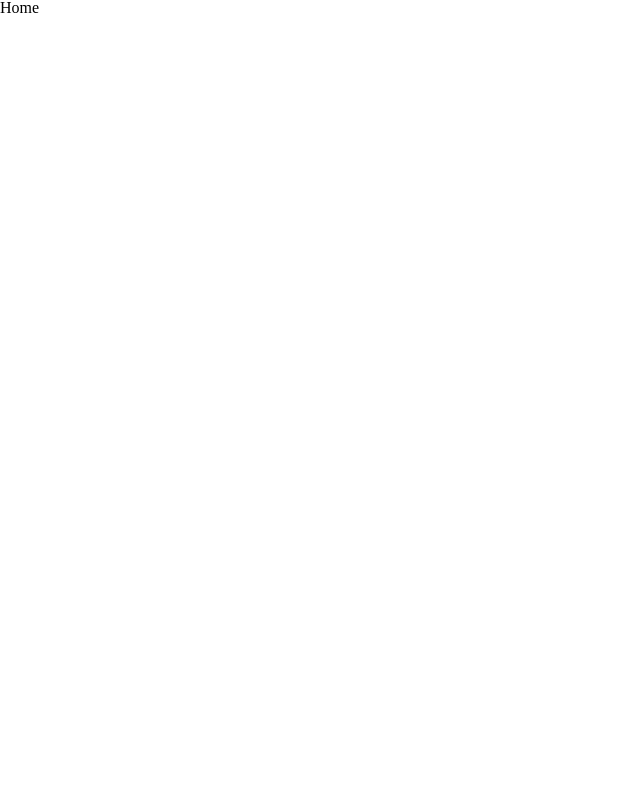
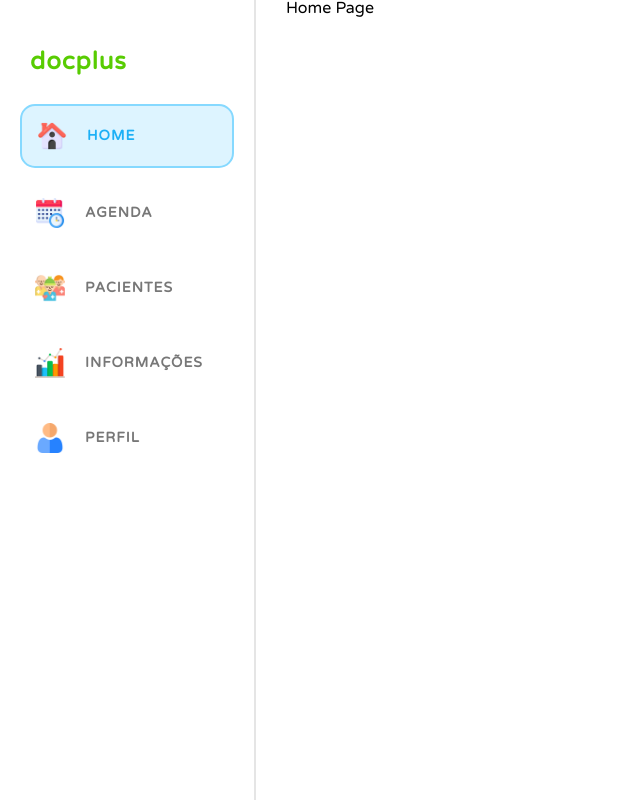
Before and after one commit to JoaoAfranio/docplus-front, a React (Vite) app: page /dashboard in a window 1280 px wide. Shown: the whole page, without its empty margins (0-640 px from the left). Built offline with nearby package versions, Linux system fonts and the light colour scheme.

Commit message:
feat: adding menu component and routes

```diff
--- a/index.html
+++ b/index.html
@@ -3,6 +3,9 @@
   <head>
     <meta charset="UTF-8" />
     <link rel="icon" type="image/svg+xml" href="/vite.svg" />
+    <link rel="preconnect" href="https://fonts.googleapis.com" />
+    <link rel="preconnect" href="https://fonts.gstatic.com" crossorigin />
+    <link href="https://fonts.googleapis.com/css2?family=Varela+Round&display=swap" rel="stylesheet" />
     <meta name="viewport" content="width=device-width, initial-scale=1.0" />
     <title>DocPLUS</title>
   </head>
--- a/package.json
+++ b/package.json
@@ -11,6 +11,7 @@
   "dependencies": {
     "react": "^18.2.0",
     "react-dom": "^18.2.0",
+    "react-router-dom": "^6.9.0",
     "styled-components": "^5.3.9"
   },
   "devDependencies": {
--- a/src/App.jsx
+++ b/src/App.jsx
@@ -1,3 +1,4 @@
+import { Route, BrowserRouter as Router, Routes } from "react-router-dom";
 import GlobalStyle from "./assets/css/GlobalStyle";
 import Home from "./pages/Home";
 
@@ -5,7 +6,11 @@ export default function App() {
   return (
     <>
       <GlobalStyle />
-      <Home />
+      <Router>
+        <Routes>
+          <Route path="/dashboard" element={<Home />} />
+        </Routes>
+      </Router>
     </>
   );
 }
--- /dev/null
+++ b/src/components/Menu/index.jsx
@@ -0,0 +1,33 @@
+import { Container, Item, Title } from "./style";
+import Home from "../../assets/icons/home.png";
+import Schedule from "../../assets/icons/schedule.png";
+import Graph from "../../assets/icons/graph.png";
+import User from "../../assets/icons/user.png";
+import Patient from "../../assets/icons/patient.png";
+
+export default function Menu() {
+  return (
+    <Container>
+      <Title>docplus</Title>
+      <Item activeClassName="active" to="/dashboard">
+        <img src={Home} alt="home" /> Home
+      </Item>
+
+      <Item activeClassName="active" to="/schedule">
+        <img src={Schedule} alt="schedule" /> Agenda
+      </Item>
+
+      <Item activeClassName="active" to="/patient">
+        <img src={Patient} alt="patient" /> Pacientes
+      </Item>
+
+      <Item activeClassName="active" to="/information">
+        <img src={Graph} alt="information" /> Informações
+      </Item>
+
+      <Item activeClassName="active" to="/profile">
+        <img src={User} alt="profile" /> Perfil
+      </Item>
+    </Container>
+  );
+}
--- /dev/null
+++ b/src/components/Menu/style.jsx
@@ -0,0 +1,61 @@
+import styled from "styled-components";
+import { NavLink } from "react-router-dom";
+import { COLORS } from "../../assets/css/Colors";
+
+const Container = styled.div`
+  display: flex;
+  flex-direction: column;
+  width: 256px;
+  height: 100vh;
+  border-right: 2px solid #e5e5e5;
+  padding: 20px;
+`;
+
+const Title = styled.h1`
+  font-size: 24px;
+  font-weight: bold;
+  margin: 30px 10px;
+  color: ${COLORS.GREEN};
+  letter-spacing: 1px;
+`;
+
+const Item = styled(NavLink)`
+  display: flex;
+  align-items: center;
+  gap: 20px;
+  padding: 15px;
+  margin-bottom: 15px;
+
+  text-transform: uppercase;
+  letter-spacing: 1px;
+  color: ${COLORS.MEDIUM_GREY};
+  font-weight: bold;
+  text-decoration: none;
+  font-size: 14px;
+
+  border-radius: 15px;
+
+  &:visited {
+    color: initial;
+  }
+
+  &:visited {
+    color: initial;
+  }
+
+  &.active {
+    border: 2px solid ${COLORS.BLUE};
+    color: ${COLORS.MEDIUM_BLUE};
+    background-color: ${COLORS.LIGHT_BLUE} !important;
+  }
+
+  &:hover {
+    background-color: ${COLORS.LIGHT_GREY};
+  }
+
+  img {
+    width: 30px;
+  }
+`;
+
+export { Container, Title, Item };
--- a/src/pages/Home.jsx
+++ b/src/pages/Home.jsx
@@ -1,3 +1,9 @@
+import Dashboard from "../layouts/Dashboard";
+
 export default function Home() {
-  return <h1>Home</h1>;
+  return (
+    <Dashboard>
+      <h1>Home Page</h1>
+    </Dashboard>
+  );
 }
```
Also changed, not shown: 1 other file (tests, documents, lock files or other folders).
